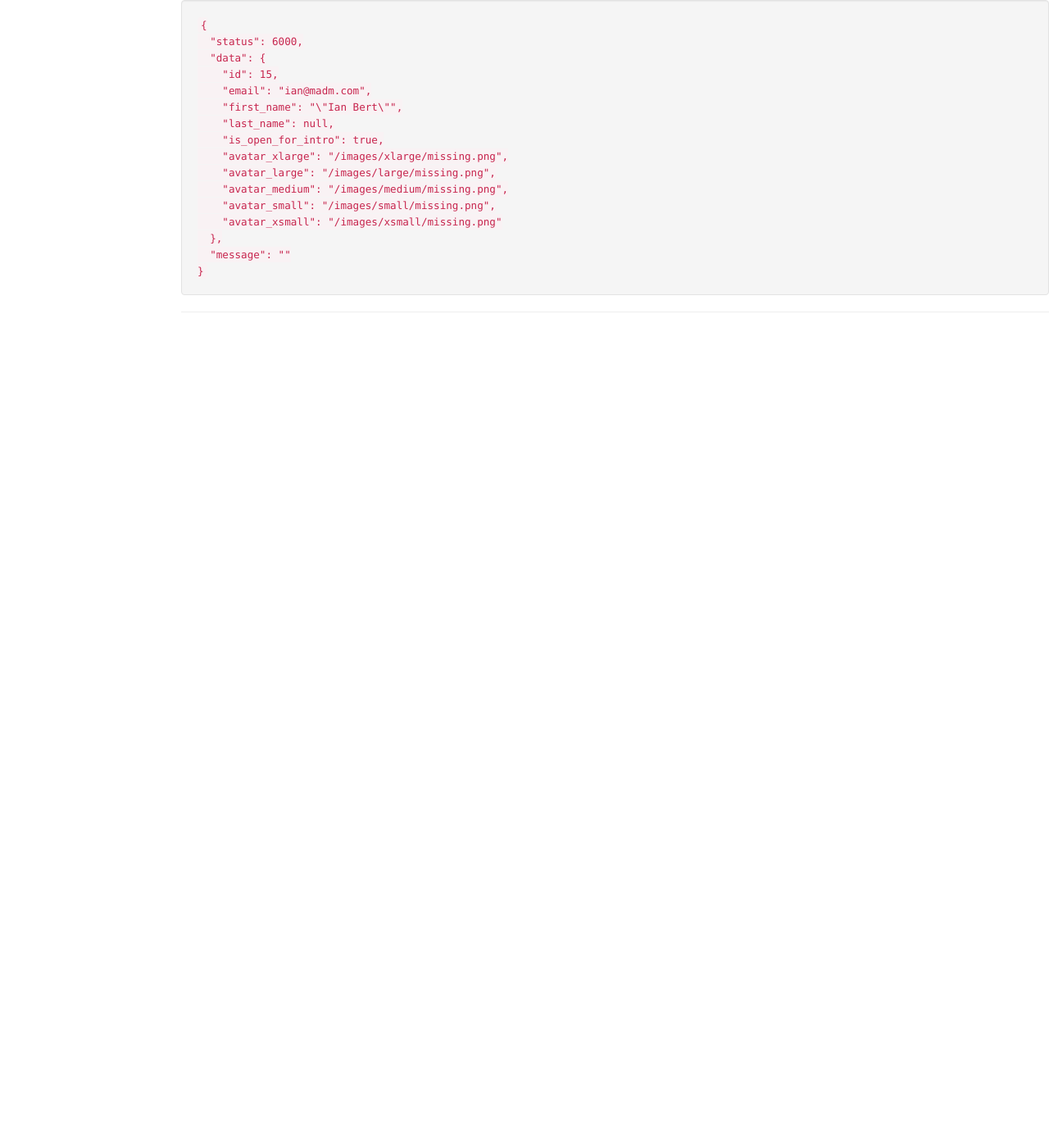
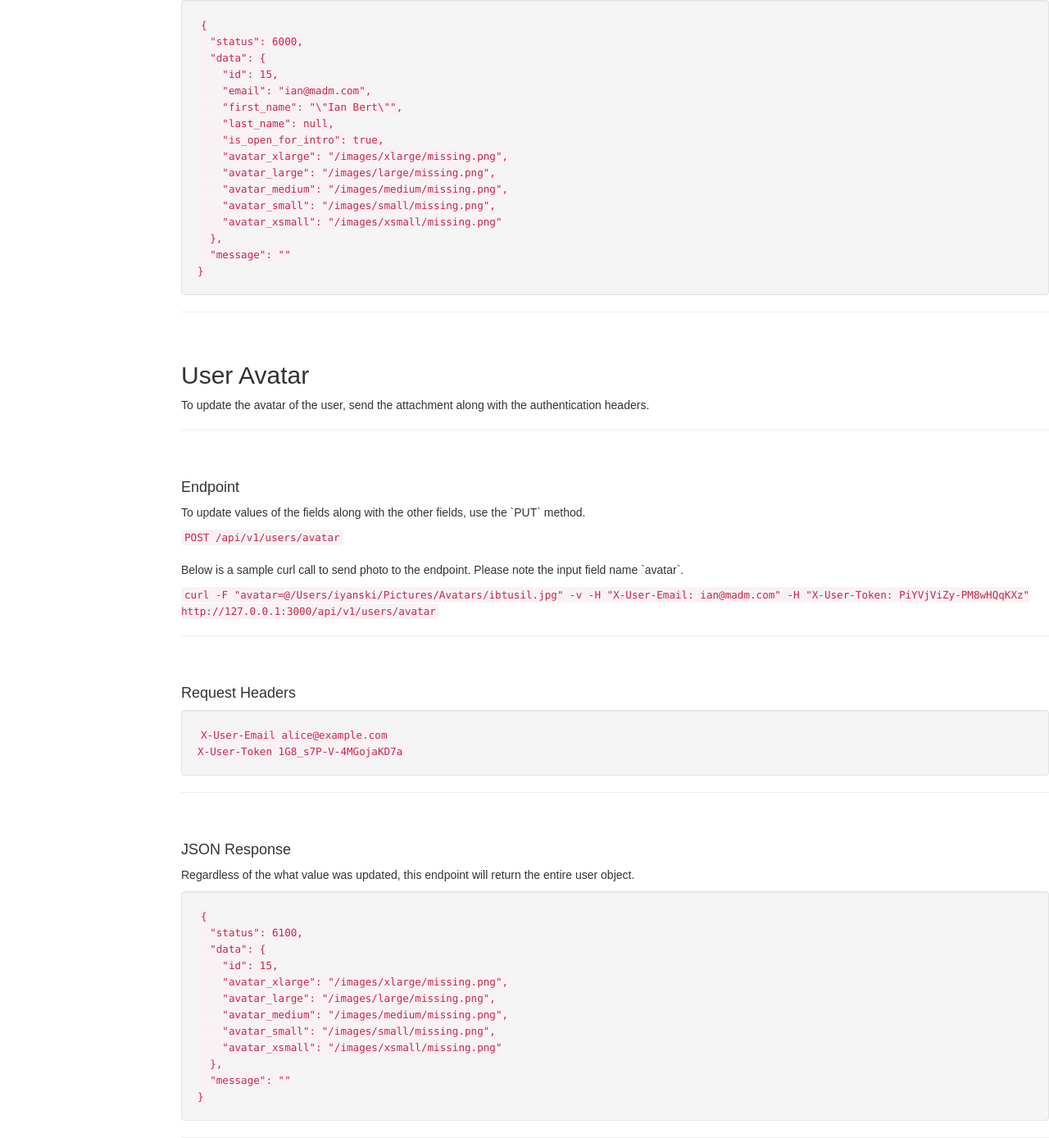
Before and after one commit to iyanski/madmdocs, a website: page index.html in a window 1280 px wide. Shown: the part 9824-11212 px from the top of the page at 82% size. Before the commit the page ends 10205 px from the top, so only its background shows below. Drawn offline with Linux system fonts and the light colour scheme.

Commit message:
Add endpoint for avatar

```diff
--- a/index.html
+++ b/index.html
@@ -616,6 +616,50 @@
         </div>
         <hr/>
       </section>
+
+
+      <section id="#avatar">
+        <h2>User Avatar</h2>
+        <p>To update the avatar of the user, send the attachment along with the authentication headers.</p>
+
+        <hr/>
+        <h4>Endpoint</h4>
+        <p>To update values of the fields along with the other fields, use the `PUT` method.</p>
+        <code>POST /api/v1/users/avatar</code>
+        <br/>
+        <br/>
+        <p>Below is a sample curl call to send photo to the endpoint. Please note the input field name `avatar`. </p>
+        <code>curl -F "avatar=@/Users/iyanski/Pictures/Avatars/ibtusil.jpg" -v -H "X-User-Email: ian@madm.com" -H "X-User-Token: PiYVjViZy-PM8wHQqKXz" http://127.0.0.1:3000/api/v1/users/avatar</code>
+        <hr/>
+        <h4>Request Headers</h4>
+        <div class="well">
+          <code>
+            X-User-Email alice@example.com<br/>
+            X-User-Token 1G8_s7P-V-4MGojaKD7a
+          </code>
+        </div>
+
+        <hr/>
+        <h4>JSON Response</h4>
+        <p>Regardless of the what value was updated, this endpoint will return the entire user object.</p>
+        <div class="well">
+          <code>
+            {<br/>
+            &nbsp;&nbsp;"status": 6100,<br/>
+            &nbsp;&nbsp;"data": {<br/>
+            &nbsp;&nbsp;&nbsp;&nbsp;"id": 15,<br/>
+            &nbsp;&nbsp;&nbsp;&nbsp;"avatar_xlarge": "/images/xlarge/missing.png",<br/>
+            &nbsp;&nbsp;&nbsp;&nbsp;"avatar_large": "/images/large/missing.png",<br/>
+            &nbsp;&nbsp;&nbsp;&nbsp;"avatar_medium": "/images/medium/missing.png",<br/>
+            &nbsp;&nbsp;&nbsp;&nbsp;"avatar_small": "/images/small/missing.png",<br/>
+            &nbsp;&nbsp;&nbsp;&nbsp;"avatar_xsmall": "/images/xsmall/missing.png"<br/>
+            &nbsp;&nbsp;},<br/>
+            &nbsp;&nbsp;"message": ""<br/>
+            }
+          </code>
+        </div>
+        <hr/>
+      </section>
     </div>
   </body>
 </html>
```
